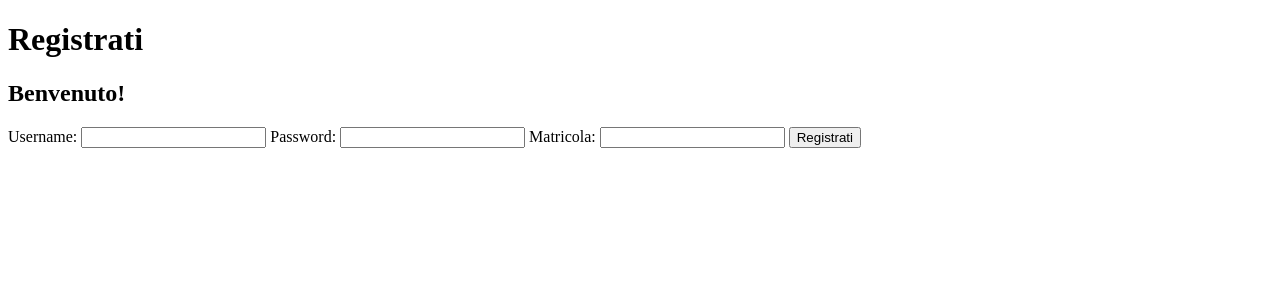
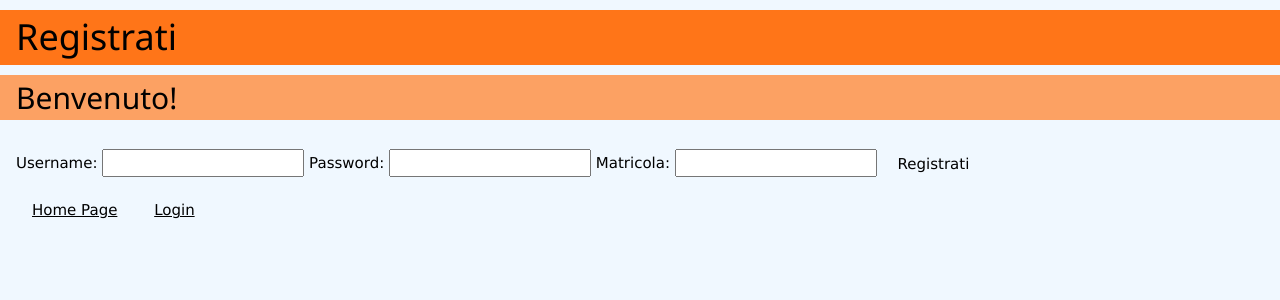
Before and after one commit to GiovanniAncora/db5CI-Sessioni, a Flask app: page /register in a window 1280 px wide. Shown: the top 300 px of the page. Run offline with Flask 3, Linux system fonts and the light colour scheme.

Commit message:
Aggiustato lo stile della register

```diff
--- a/templates/register.html
+++ b/templates/register.html
@@ -3,13 +3,15 @@
 <head>
   <meta charset="UTF-8">
   <meta name="viewport" content="width=device-width, initial-scale=1.0">
+  <link rel="stylesheet" href="https://www.w3schools.com/w3css/5/w3.css">
   <title>Registrazione</title>
 </head>
-<body>
-  <h1>Registrati</h1>
-  <h2>Benvenuto!</h2>
+<body style="background-color: aliceblue;">
+  <h1 class="w3-container w3-flex" style="background-color: #FF7518; justify-content: center;">Registrati</h1>
+  <h2 class="w3-container w3-flex" style="background-color: #fca163; justify-content: center;">Benvenuto!</h2>
 
-  <form method="post">
+  <div class="w3-panel">
+    <form method="post" class="w3-flex" style="flex-direction: column; justify-content: space-around;">
       <label for="username">Username:</label>
       <input type="text" name="username" id="username">
 
@@ -19,7 +21,12 @@
       <label for="matricola">Matricola:</label>
       <input type="number" name="matricola" id="matricola">
 
-    <button type="submit">Registrati</button>
+      <button type="submit" class="w3-panel w3-btn">Registrati</button>
     </form>
+    <div class="w3-flex" style="text-decoration: none; justify-content: center;">
+      <button type="button" class="w3-btn"><a href="{{url_for('index')}}">Home Page</a></button>
+      <button type="button" class="w3-btn"><a href="{{url_for('login')}}">Login</a></button>
+    </div>
+  </div>
 </body>
 </html>
```
Lines whose indentation alone changed are shown as unchanged.
